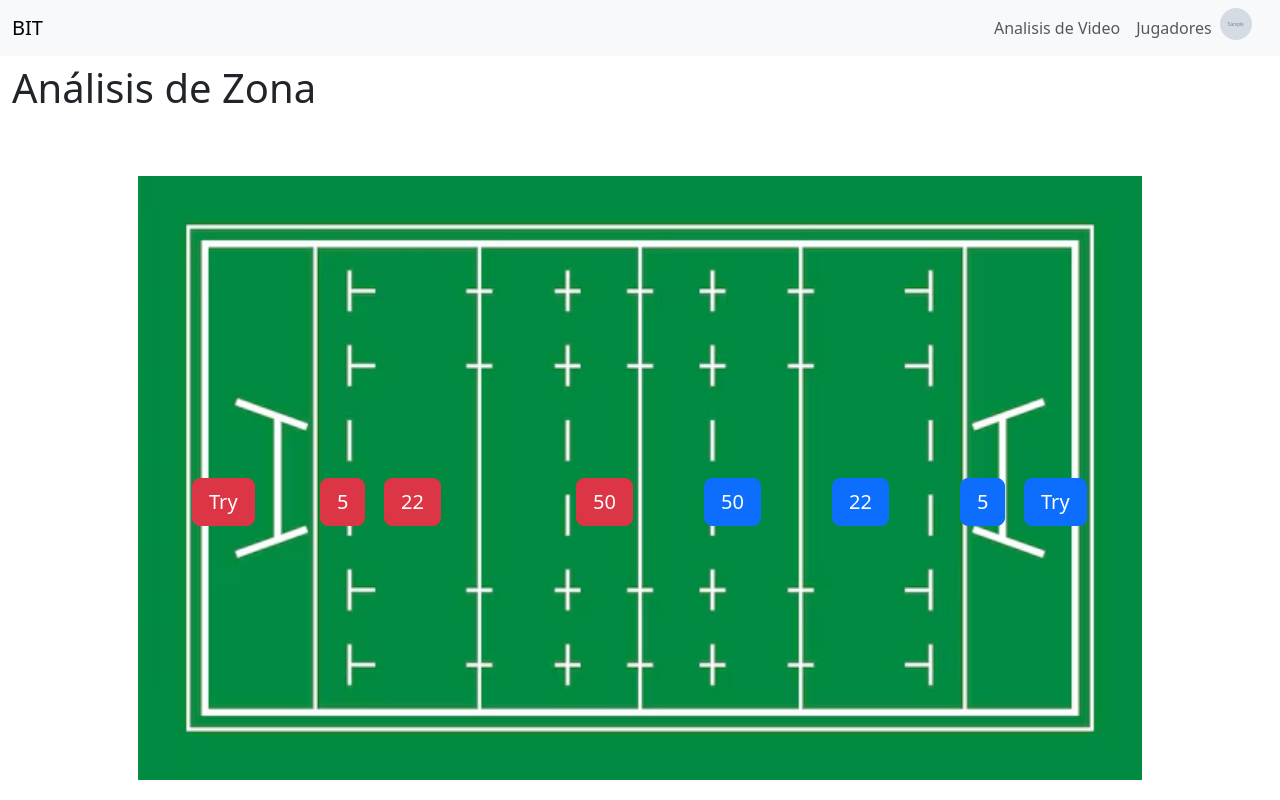
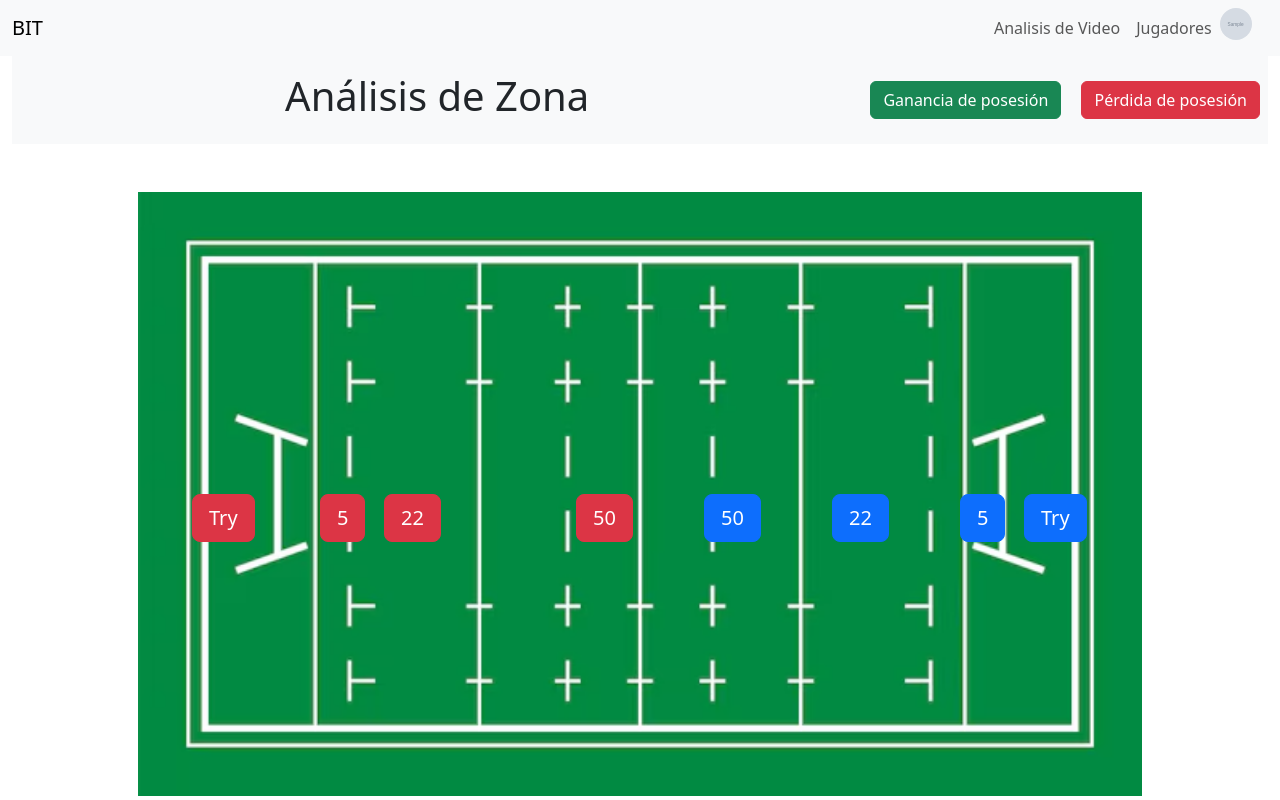
Before and after one commit to buttiepedro/dockerized_videoanalisis, a Flask app: page /interfaces/zonas/1 in a window 1280 px wide. Run offline with Flask 3, Linux system fonts and the light colour scheme; the visitor is signed in with stand-in values (Sample User, id 1); tables that the repository leaves empty hold one stand-in row (values such as "Sample post"); grey boxes marked "Sample" are stand-in pictures; parts of the project's set-up code (start-up, migrations or seed data) failed here and were passed over; some libraries are stand-ins or nearby versions.

Commit message:
ganancia y perdida de posesion agregado

```diff
--- a/web/bitr/templates/bit_videoanalisis/interfaces/zonas.html
+++ b/web/bitr/templates/bit_videoanalisis/interfaces/zonas.html
@@ -2,8 +2,13 @@
 
 {% block content %}
 <section class="container-fluid">
-    <nav class="navbar">
-        <h1>{% block title %}Análisis de Zona{% endblock %}</h1>
+    <!-- Barra de navegación con botones adicionales -->
+    <nav class="navbar bg-light py-3 d-flex justify-content-center">
+        <h1 class="flex-grow-1 text-center">{% block title %}Análisis de Zona{% endblock %}</h1>
+        <div>
+            <button class="btn btn-success mx-2" onclick="marcar_evento('ganancia_posesion')">Ganancia de posesión</button>
+            <button class="btn btn-danger mx-2" onclick="marcar_evento('perdida_posesion')">Pérdida de posesión</button>
+        </div>
     </nav>
 
     <div class="row justify-content-center mt-5">
@@ -25,9 +30,21 @@
 
 <script>
     function marcar_zona(event) {
+        const sesion = "{{sesion}}";
+        fetch('/eventos/register_event_noplayer', {
+            method: 'POST',
+            headers: {
+                'Content-Type': 'application/json'
+            },
+            body: JSON.stringify({ event: event, sesion: sesion })
+        })
+        .then(response => response.json())
+        .then(data => console.log(data))
+        .catch(error => console.error('Error:', error));
+    }
 
+    function marcar_evento(event) {
         const sesion = "{{sesion}}";
-
         fetch('/eventos/register_event_noplayer', {
             method: 'POST',
             headers: {
```
